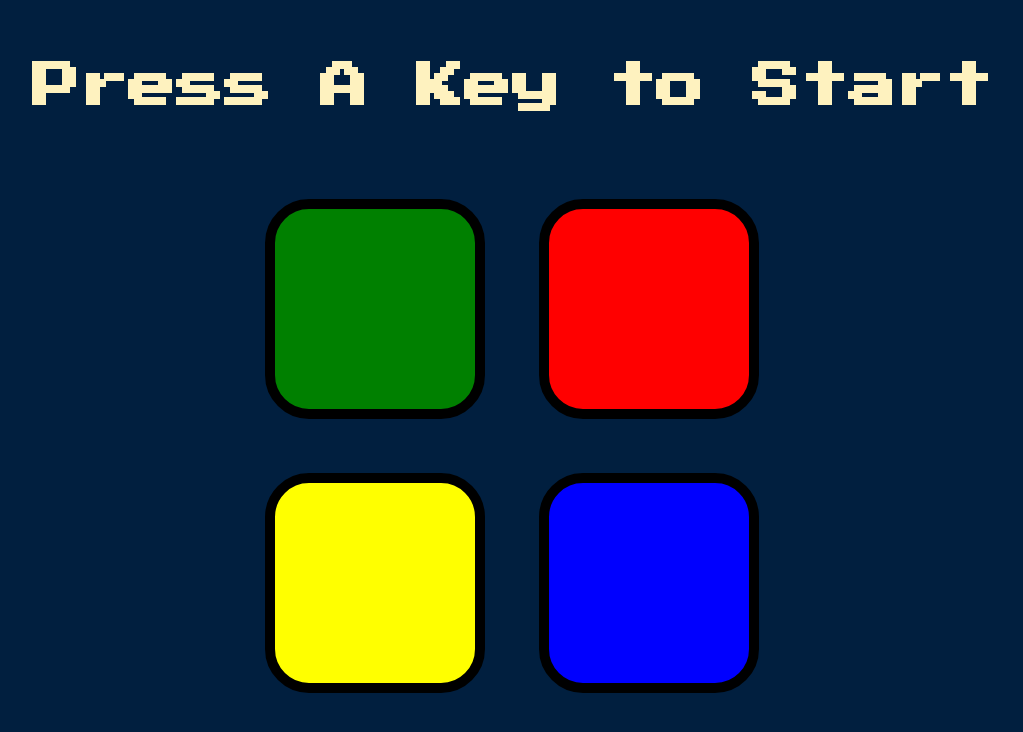
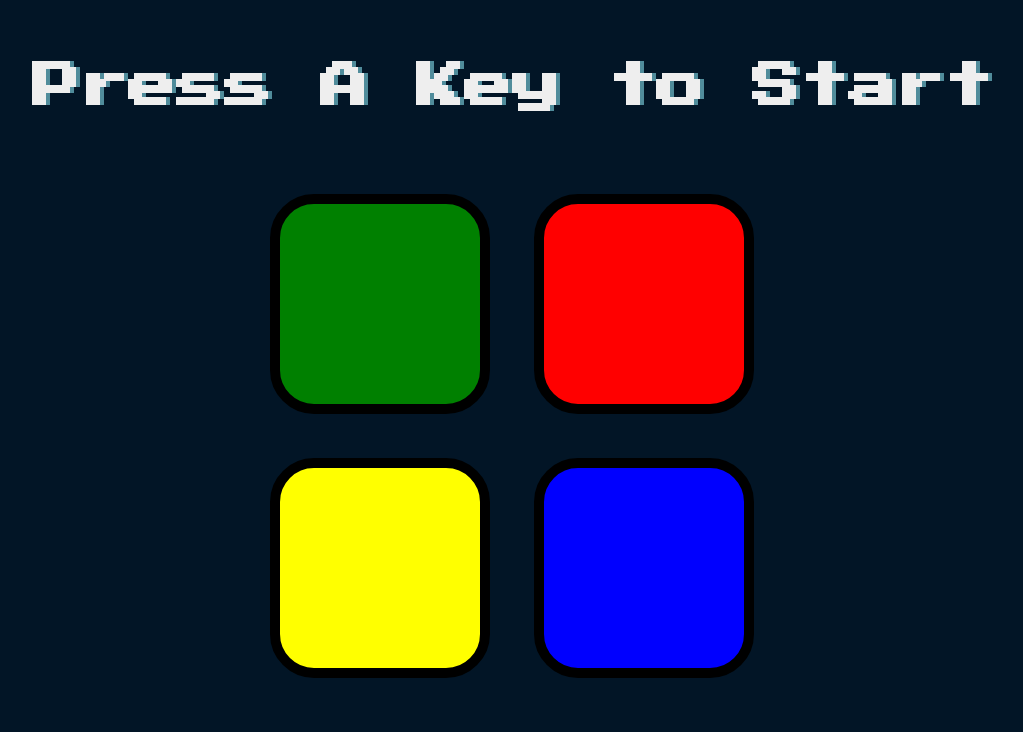
Before and after one commit to navinxqz/SimonGame-HTML, a plain HTML site: page index.html in a window 1280 px wide. Shown: the whole page, without its empty margins (128-1151 px from the left). Drawn offline with nearby package versions, Linux system fonts and the light colour scheme.

Commit message:
shadow added

```diff
--- a/styles.css
+++ b/styles.css
@@ -1,13 +1,14 @@
 body {
   text-align: center;
-  background-color: #011F3F;
+  background-color: #021526;
 }
 
 #level-title {
   font-family: 'Press Start 2P', cursive;
+  text-shadow: 4px 0 #508C9B;
   font-size: 3rem;
   margin:  5%;
-  color: #FEF2BF;
+  color: #EEEEEE;
 }
 
 .container {
@@ -18,7 +19,7 @@ body {
 }
 
 .btn {
-  margin: 25px;
+  margin: 20px;
   display: inline-block;
   height: 200px;
   width: 200px;
```
